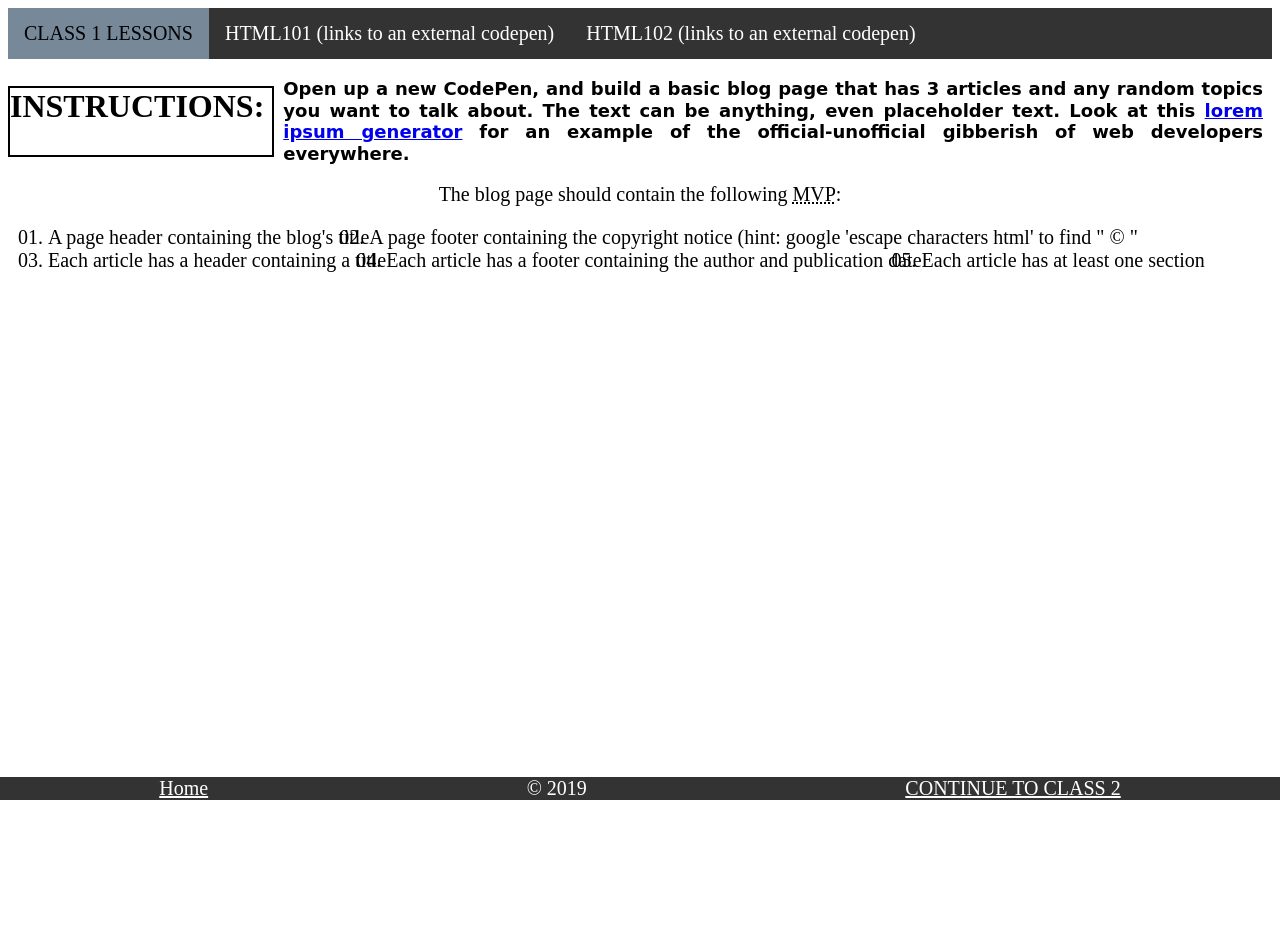
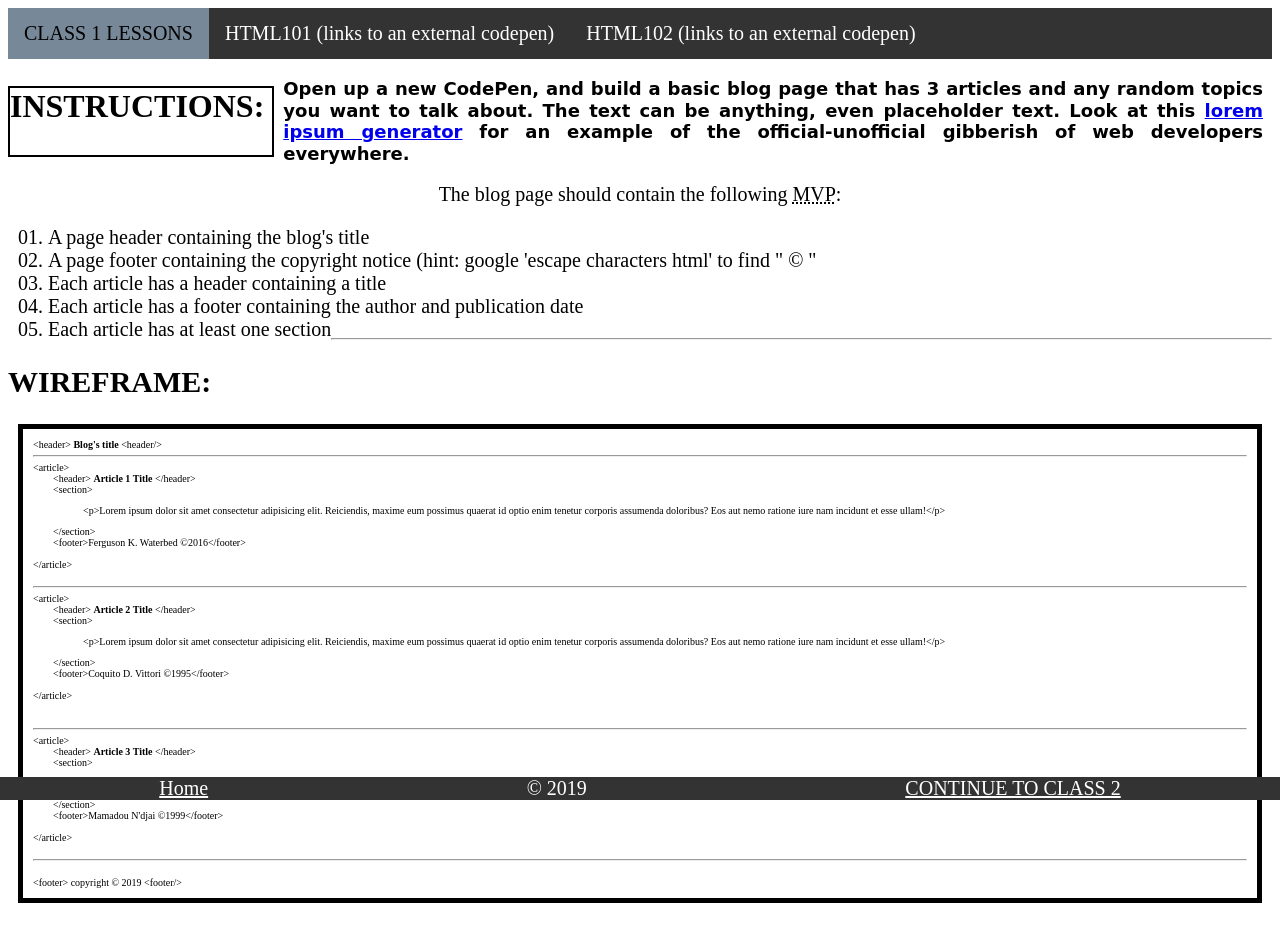
Before and after one commit to gradyrobbins/jumpstart, a plain HTML site: page Class1/index.html in a window 1280 px wide. Before the commit the page ends 800 px from the top, so only its background shows below. Drawn offline with Linux system fonts and the light colour scheme; a web font is replaced by a local one.

Commit message:
its ugly but it works, mostly

```diff
--- a/Class1/index.html
+++ b/Class1/index.html
@@ -48,21 +48,75 @@
             title="Minimum Viable Product">MVP</abbr>:
         <ol>
             <li>A page <span id="a" onmouseover="chbg('yellow', '2em', 'Patrick Hand SC')"
-                    onmouseout="chbg('white', '', '')">header</span> containing the blog's title</li>
-            <li>A page <span id="c" onmouseover="chbg2('yellow', '2em')" onmouseout="chbg2('white', '')">footer</span>
-                containing the copyright notice (hint: google 'escape characters html' to find " &copy; " </li>
-            <li>Each <span id="e" onmouseover="chbg3('yellow', '2em')" onmouseout="chbg3('white', '')">article has a
-                    header</span> containing a title</li>
-            <li>Each <span id="g" onmouseover="chbg4('yellow', '2em')" onmouseout="chbg4('white', '')">article has a
-                    footer</span> containing the author and publication date</li>
-            <li>Each <span id="i" onmouseover="chbg5('yellow', '1.4em')" onmouseout="chbg5('white', '')">article has at
+                    onmouseout="chbg('white', '', '')" >header</span> containing the blog's title</li><br/>
+            <li>A page <span id="c" onmouseover="chbg2('yellow', '2em')" onmouseout="chbg2('white', '')" >footer</span>
+                containing the copyright notice (hint: google 'escape characters html' to find " &copy; " </li><br/>
+            <li>Each <span id="e" onmouseover="chbg3('yellow', '2em')" onmouseout="chbg3('white', '')" >article has a
+                    header</span> containing a title</li><br/>
+            <li>Each <span  id="g" onmouseover="chbg4('yellow', '2em')" onmouseout="chbg4('white', '')" >article has a
+                    footer</span> containing the author and publication date</li><br/>
+            <li>Each <span  id="i" onmouseover="chbg5('yellow', '1.4em')" onmouseout="chbg5('white', '')" >article has at
                     least one section</span></li>
         </ol>
     </section>
 
+    <hr/>
+    <h2>WIREFRAME: </h2>
+    <div class="wireframe">
+        <section>
+            <header id="b">
+                 &lt;header&gt; <strong>Blog's title</strong> &lt;header/&gt;
+            </header>
+            <hr>
+            <article>&lt;article&gt;<br>
+                <header class="tab" id="f">
+                   &lt;header&gt; <strong>  Article 1 Title</strong> &lt;/header&gt;
+                </header>
+                <section id="j" class="tab">&lt;section&gt;
+                        <p class="doubletab">&lt;p&gt;Lorem ipsum dolor sit amet consectetur adipisicing elit. Reiciendis, maxime eum possimus quaerat
+                                id
+                                optio enim tenetur corporis assumenda doloribus? Eos aut nemo ratione iure nam incidunt et esse
+                                ullam!&lt;/p&gt;</p>&lt;/section&gt;
+                </section>
+                <footer id="h" class="tab">&lt;footer&gt;Ferguson K. Waterbed &copy;2016&lt;/footer&gt;</footer><br>
+            &lt;/article&gt;</article><br><hr>
+            <article>
+            <article>&lt;article&gt;<br>
+                <header class="tab">
+                   &lt;header&gt; <strong>  Article 2 Title</strong> &lt;/header&gt;
+                </header>
+                <section class="tab">&lt;section&gt;
+                        <p class="doubletab">&lt;p&gt;Lorem ipsum dolor sit amet consectetur adipisicing elit. Reiciendis, maxime eum possimus quaerat
+                        id
+                        optio enim tenetur corporis assumenda doloribus? Eos aut nemo ratione iure nam incidunt et esse
+                        ullam!&lt;/p&gt;</p>&lt;/section&gt;
+                </section>
+                <footer class="tab">&lt;footer&gt;Coquito D. Vittori &copy;1995&lt;/footer&gt;</footer><br>
+            &lt;/article&gt;</article><br><br><hr>
+            <article>
+            <article>&lt;article&gt;<br>
+                <header class="tab">
+                   &lt;header&gt; <strong>  Article 3 Title</strong> &lt;/header&gt;
+                </header>
+                <section class="tab">&lt;section&gt;
+                        <p class="doubletab">&lt;p&gt;Lorem ipsum dolor sit amet consectetur adipisicing elit. Reiciendis, maxime eum possimus quaerat
+                                id
+                                optio enim tenetur corporis assumenda doloribus? Eos aut nemo ratione iure nam incidunt et esse
+                                ullam!&lt;/p&gt;</p>&lt;/section&gt;
+                </section>
+                <footer class="tab">&lt;footer&gt;Mamadou N'djai &copy;1999&lt;/footer&gt;</footer><br>
+            &lt;/article&gt;</article><br><hr>
+            <br>
+            <footer id="d">&lt;footer&gt; copyright  &copy; 2019 &lt;footer/&gt;</footer>
+        </section>
+    </div>
 
 
-
+<br/>
+<br/>
+<br/>
+<br/>
+<br/>
 
 
 
--- a/Class1/styles.css
+++ b/Class1/styles.css
@@ -1,7 +1,7 @@
 
 body {font-family: 'Noto Serif KR', serif, helvetica, arial, sans-serif;
     font-size: 1.25em;
-    overflow: hidden;
+
   }
 
 
@@ -13,31 +13,19 @@ body {font-family: 'Noto Serif KR', serif, helvetica, arial, sans-serif;
     margin: 20px;
 }
 
-/* li {
 
-  line-height: 2em;
-} */
-/* nav {
-  display: flex;
-} */
-/* span:hover  {
-  font-size: 2em;
-} */
-
-/* #a:hover ~ #b {
-  background: #ccc
-} */
 
 .footer {
+  display: flex;
+justify-content: space-around;
   position: fixed;
   left: 0;
   bottom: 0;
   width: 100%;
   background-color: #333;
   color: white;
-  display: flex;
-justify-content: space-around;
   margin: 0 25px 0 0 ;
+  padding: 0 25px 0 0 ;
 }
 footer a {
   color: white;
@@ -62,6 +50,11 @@ footer a {
     text-align: justify;
     text-justify: auto;
 }
+.wavy {
+  text-decoration-line: underline;
+                text-decoration-style: wavy;
+}
+
 .instructions h2 {
 
   text-align:left;
@@ -73,6 +66,7 @@ footer a {
   padding: 10px;
   margin: 10px;
   border: 5px solid black;
+  font-size: x-small;
 }
 
 .tab {
```
Also changed, not shown: Class1/exercises.html (+1 -7 lines).
